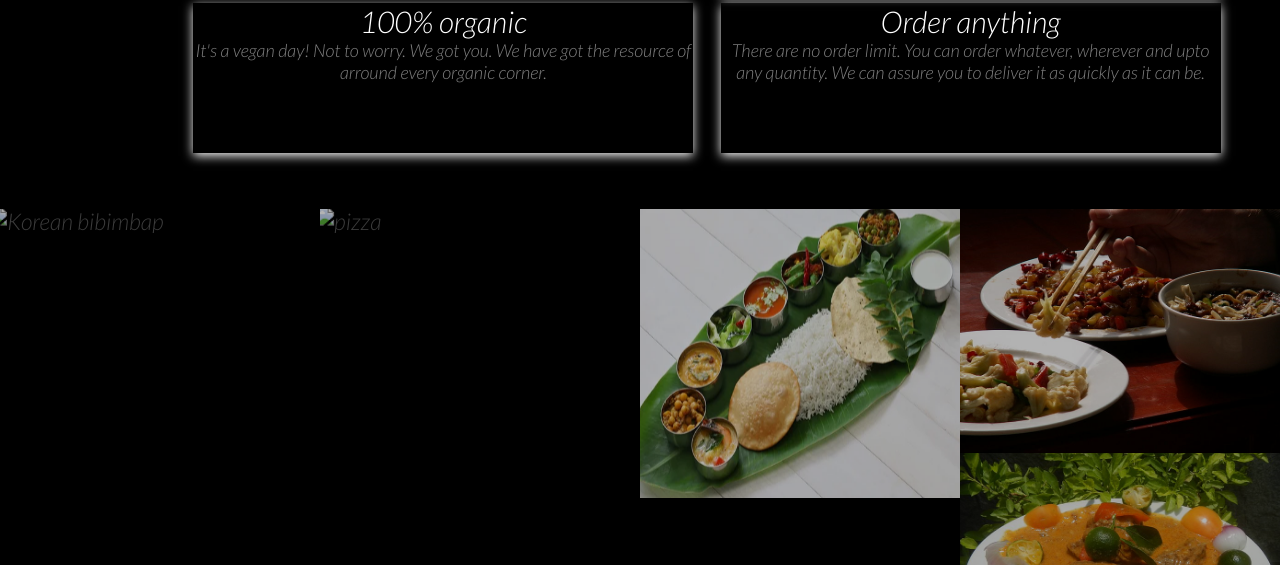
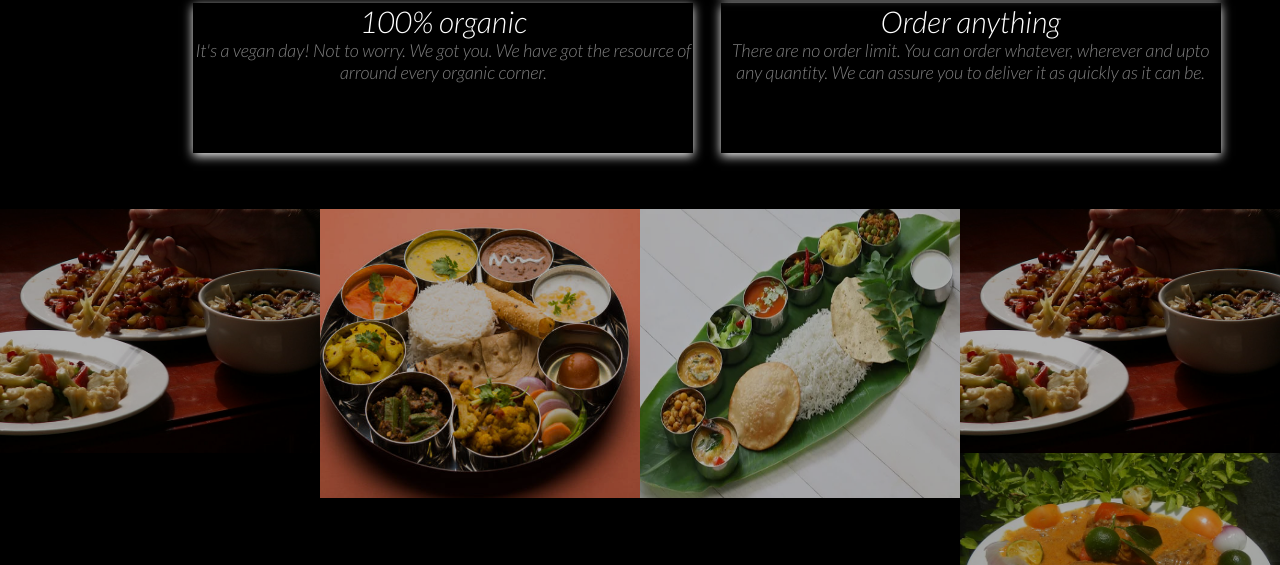
Before and after one commit to gayatrichoudhury/Restaurant_Website, a plain HTML site: page index.html in a window 1280 px wide. Shown: the part 1249-1814 px from the top of the page. Drawn offline with nearby package versions, Linux system fonts and the light colour scheme; a script that the page names is missing.

Commit message:
Update index.html

```diff
--- a/index.html
+++ b/index.html
@@ -91,13 +91,13 @@
                         <ul class = "meals-showcase">
                             <li>
                                 <figure class="meal-photo">
-                                    <img src="Resources/img/1.jpg" alt="Korean bibimbap ">
+                                    <img src="Resources/img/Shaanxi_cuisine.jpg" alt="Shaanxi_cuisine">
                                 </figure>
                             </li>
 
                             <li>
                                 <figure class="meal-photo">
-                                    <img src="Resources/img/2.jpg" alt="pizza">
+                                     <img src="Resources/img/meal.jpg" style="width: 600; height: 284.5px;"alt="meal">
                                 </figure>
                             </li>
 
```
